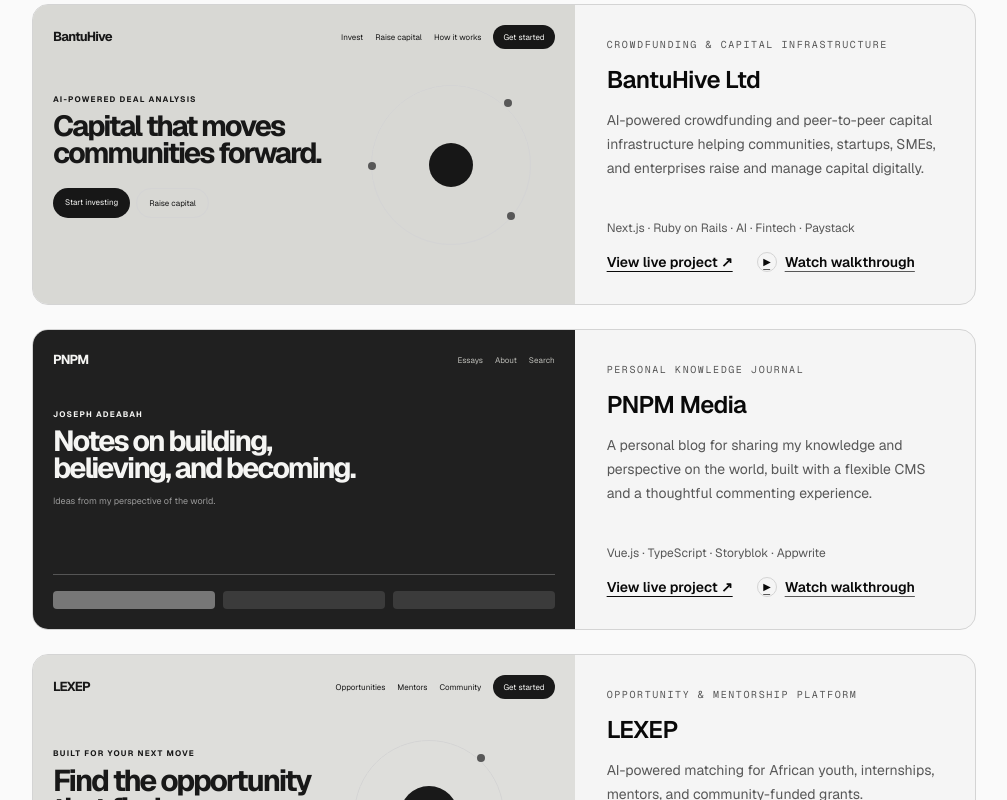
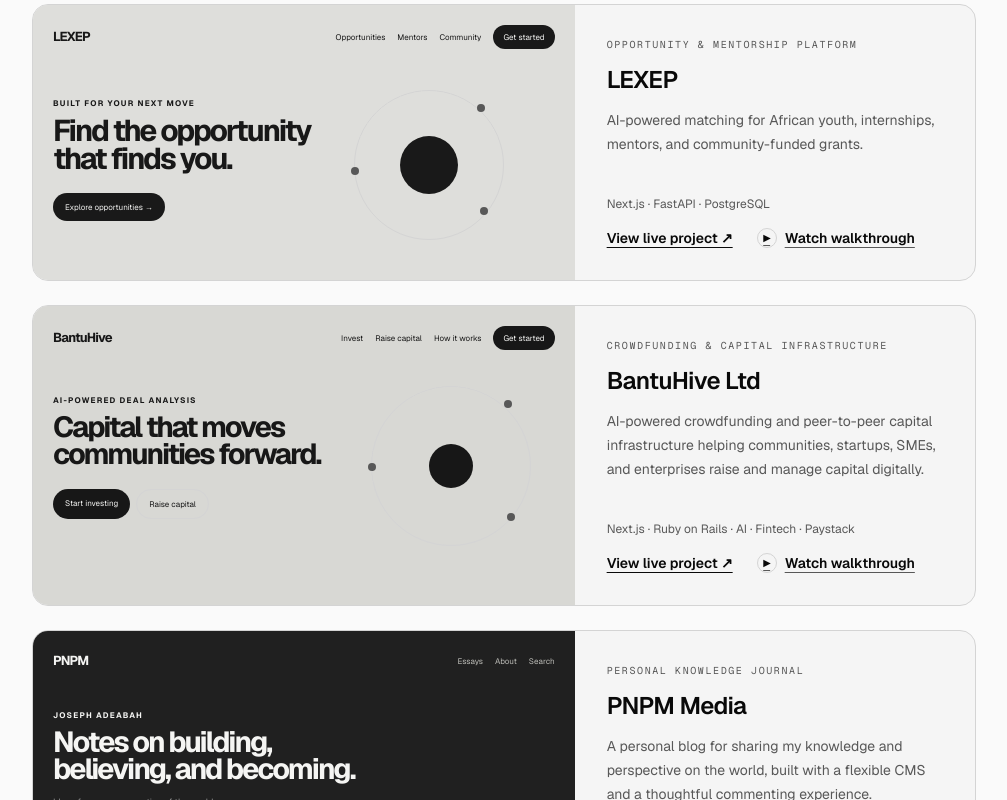
Before and after one commit to josephadeabah/portfolio, a Next.js app: page / in a window 1280 px wide. Shown: the part 3160-3960 px from the top of the page, without its empty margins (136-1143 px from the left). Built offline with nearby package versions, Linux system fonts and the light colour scheme.

Commit message:
chore: change position of array item

```diff
--- a/app/page.tsx
+++ b/app/page.tsx
@@ -109,6 +109,15 @@ const awards: Award[] = [
 
 const projects = [
   {
+    name: 'LEXEP',
+    type: 'Opportunity & mentorship platform',
+    description: 'AI-powered matching for African youth, internships, mentors, and community-funded grants.',
+    url: 'https://lexep.vercel.app',
+    stack: 'Next.js · FastAPI · PostgreSQL',
+    preview: 'lexep',
+    video: 'https://www.youtube.com/watch?v=ORghchtMU4s',
+  },
+  {
     name: 'BantuHive Ltd',
     type: 'Crowdfunding & capital infrastructure',
     description: 'AI-powered crowdfunding and peer-to-peer capital infrastructure helping communities, startups, SMEs, and enterprises raise and manage capital digitally.',
@@ -125,15 +134,6 @@ const projects = [
     stack: 'Vue.js · TypeScript · Storyblok · Appwrite',
     preview: 'blog',
     video: 'https://www.youtube.com/watch?v=0RtV_TG4PRE',
-  },
-  {
-    name: 'LEXEP',
-    type: 'Opportunity & mentorship platform',
-    description: 'AI-powered matching for African youth, internships, mentors, and community-funded grants.',
-    url: 'https://lexep.vercel.app',
-    stack: 'Next.js · FastAPI · PostgreSQL',
-    preview: 'lexep',
-    video: 'https://www.youtube.com/watch?v=ORghchtMU4s',
   },
   {
     name: 'MyHealthNode AI',
```
